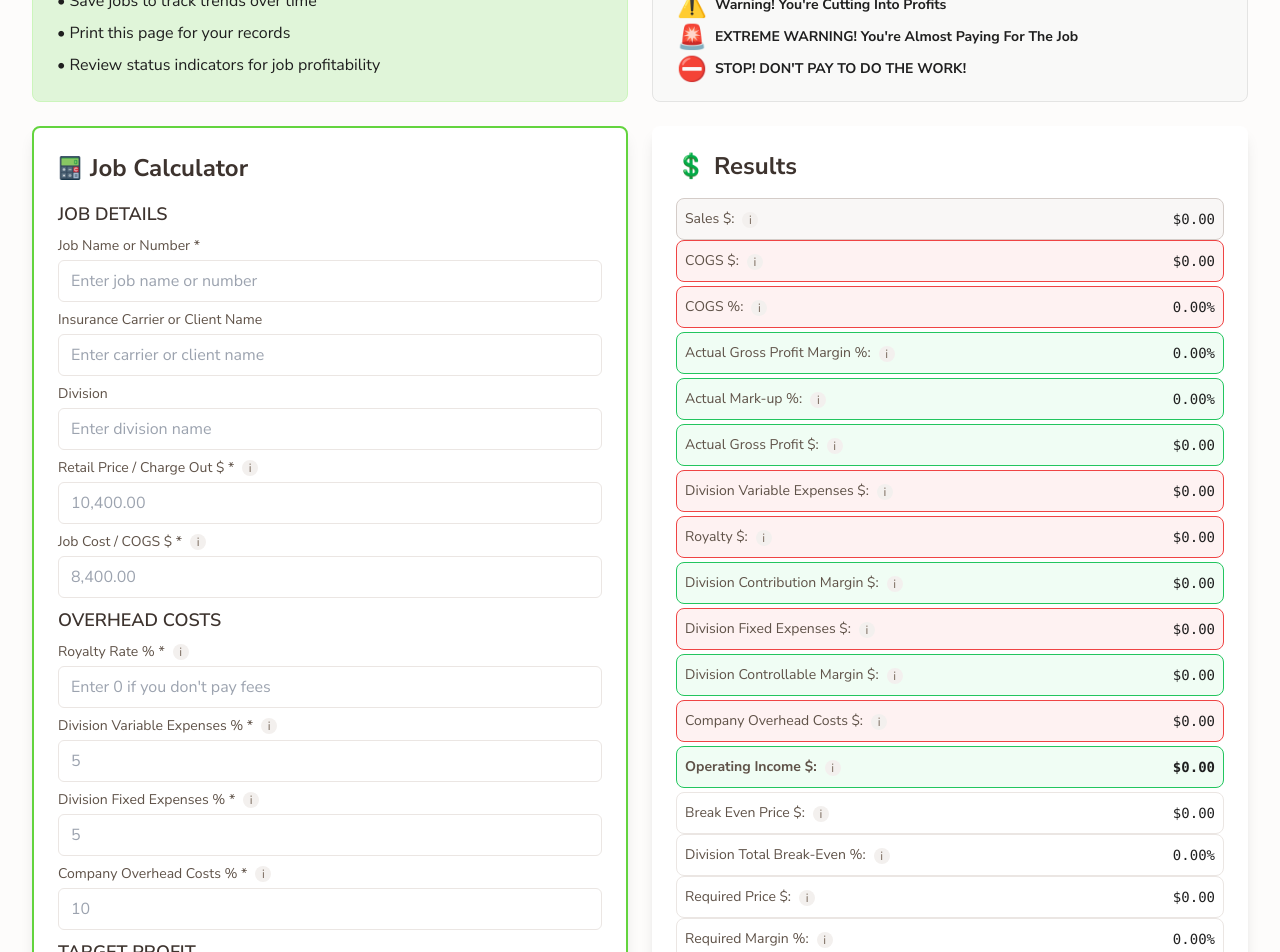
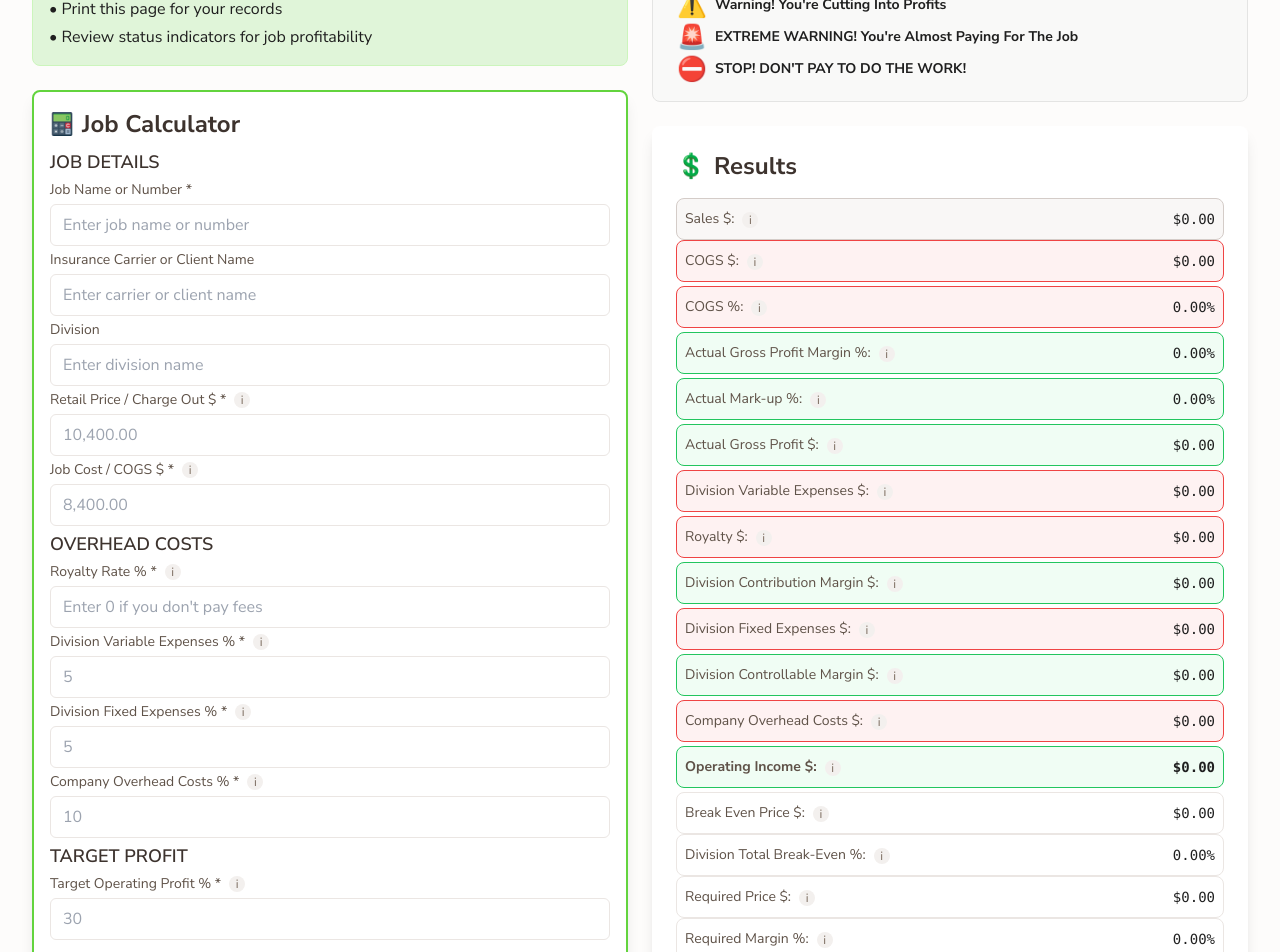
Before and after one commit to KayFernPR/Division-Calculator, a React (Vite) app: page / in a window 1280 px wide. Shown: the part 520-1472 px from the top of the page. Built offline with nearby package versions, Linux system fonts and the light colour scheme.

Commit message:
Reduce padding and spacing in Calculator section to align with Results section height

```diff
--- a/src/components/Calculator.jsx
+++ b/src/components/Calculator.jsx
@@ -740,12 +740,12 @@ const Calculator = ({ onAddJob }) => {
           {/* Left Column */}
     <div className="space-y-6">
           {/* Quick Tips */}
-            <div className="border rounded-lg p-6" style={{backgroundColor: '#e0f5d9', borderColor: '#CCF5BC'}}>
+            <div className="border rounded-lg p-4" style={{backgroundColor: '#e0f5d9', borderColor: '#CCF5BC'}}>
             <h2 className="text-xl font-semibold mb-4 flex items-center gap-2" style={{color: '#1F1F1F'}}>
               <span className="text-yellow-500">💡</span>
               Quick Tips
             </h2>
-            <ul className="space-y-2" style={{color: '#1F1F1F'}}>
+            <ul className="space-y-1" style={{color: '#1F1F1F'}}>
             <li>• Set your company's break-even percentage first</li>
             <li>• Target margins should be above break-even</li>
             <li>• Use the reference table to convert margin to markup</li>
@@ -756,20 +756,20 @@ const Calculator = ({ onAddJob }) => {
         </div>
 
           {/* Job Calculator */}
-            <div className="bg-white rounded-lg shadow-lg p-6" style={{borderColor: '#63D43E', borderWidth: '2px', borderStyle: 'solid'}} data-calculator-section>
-              <h2 className="text-2xl font-bold text-neutral-900 mb-4 flex items-center gap-2">
+            <div className="bg-white rounded-lg shadow-lg p-4" style={{borderColor: '#63D43E', borderWidth: '2px', borderStyle: 'solid'}} data-calculator-section>
+              <h2 className="text-2xl font-bold text-neutral-900 mb-2 flex items-center gap-2">
                 <img src="/Calculator.png" alt="Calculator" className="w-6 h-6" />
           Job Calculator
           </h2>
 
-              <form onSubmit={handleSubmit} className="space-y-2">
+              <form onSubmit={handleSubmit} className="space-y-1">
                 {/* Section 1: JOB DETAILS */}
-            <div className="space-y-2">
+            <div className="space-y-1">
                   <h3 className="text-lg font-semibold text-neutral-900 ">
                     JOB DETAILS
                   </h3>
 
-                  <div className="space-y-2">
+                  <div className="space-y-1">
               <div>
                       <label htmlFor="jobName" className="block text-sm font-medium text-neutral-700  mb-1">
                 Job Name or Number *
@@ -874,12 +874,12 @@ const Calculator = ({ onAddJob }) => {
             </div>
 
                 {/* Section 2: OVERHEAD COSTS */}
-            <div className="space-y-2">
+            <div className="space-y-1">
                   <h3 className="text-lg font-semibold text-neutral-900 ">
                     OVERHEAD COSTS
                   </h3>
 
-                  <div className="space-y-2">
+                  <div className="space-y-1">
               <div>
                       <label htmlFor="royaltyRate" className="block text-sm font-medium text-neutral-700  mb-1 flex items-center gap-2">
                 Royalty Rate % *
@@ -999,12 +999,12 @@ const Calculator = ({ onAddJob }) => {
             </div>
 
                 {/* Section 3: TARGET PROFIT */}
-            <div className="space-y-2">
+            <div className="space-y-1">
                   <h3 className="text-lg font-semibold text-neutral-900 ">
                     TARGET PROFIT
                   </h3>
 
-                  <div className="space-y-2">
+                  <div className="space-y-1">
               <div>
                       <label htmlFor="targetNetProfit" className="block text-sm font-medium text-neutral-700  mb-1 flex items-center gap-2">
                   Target Operating Profit % *
```
